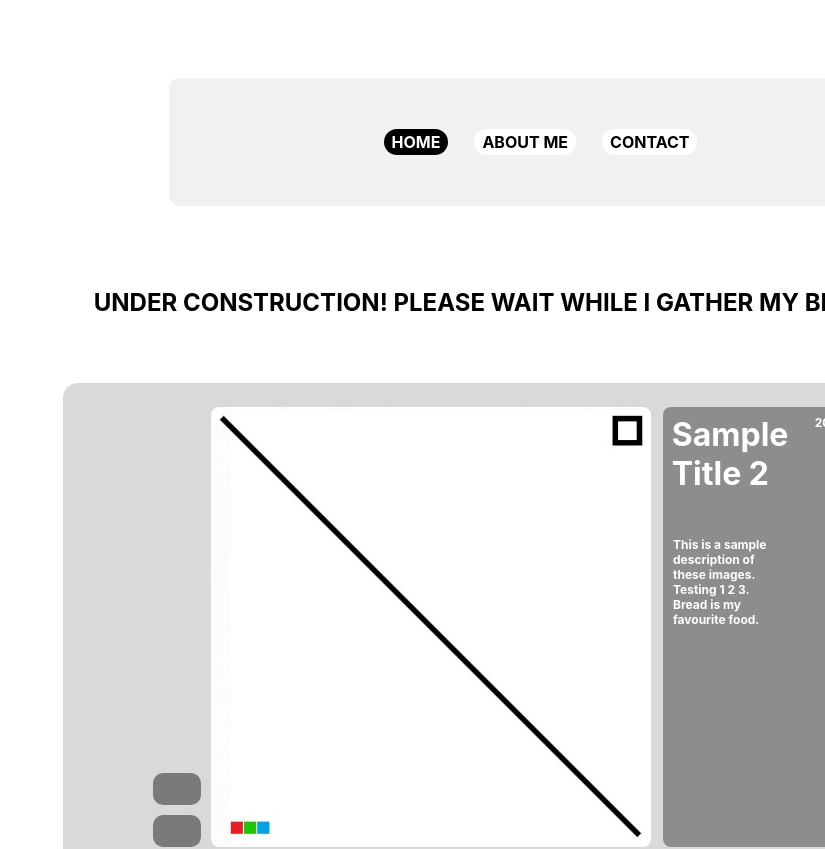
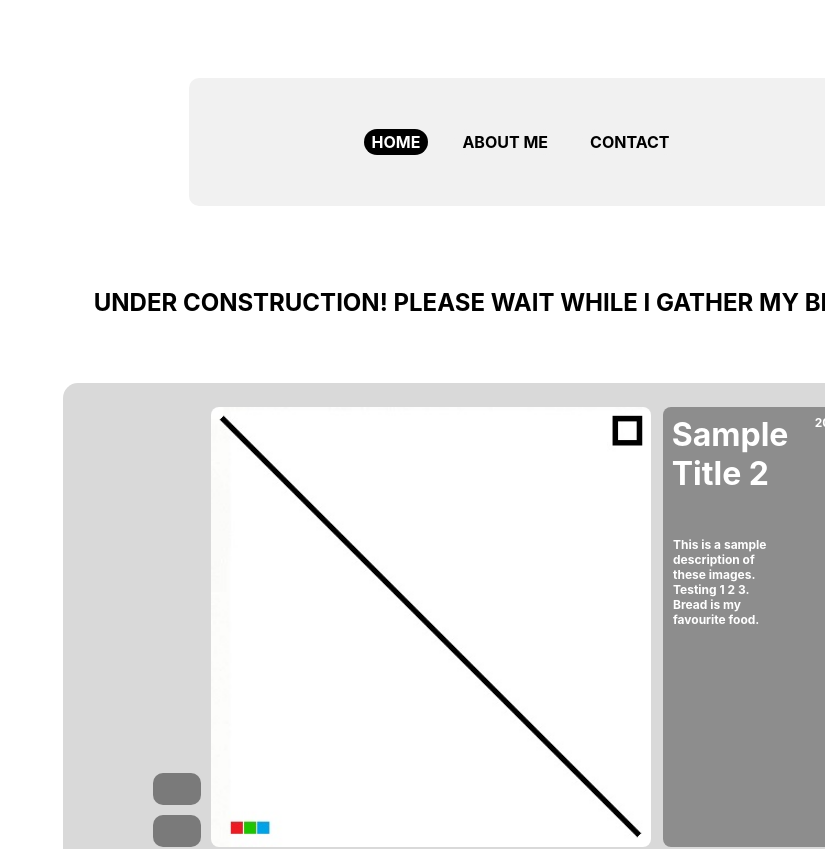
Before and after one commit to aaronmerino/personal-website, a Next.js app: page / in a window 1280 px wide. Shown: the top 849 px of the page, without its empty margins (455-1280 px from the left). Built offline with nearby package versions, Linux system fonts and the light colour scheme.

Commit message:
navigation bar style changes

```diff
--- a/app/components/navbar.module.css
+++ b/app/components/navbar.module.css
@@ -5,7 +5,7 @@
 
 .default {
   color: rgb(var(--selected-second-rgb));
-  background-color: rgb(var(--selected-first-rgb));
+  background-color: #F1F1F1;
 }
 
 .mainNav {
@@ -18,6 +18,7 @@
   gap: 0.625rem;
   border-radius: 10px;
   background: #F1F1F1;
+  padding: 0 0 0 0;
 }
 
 .mainNav li {
```
